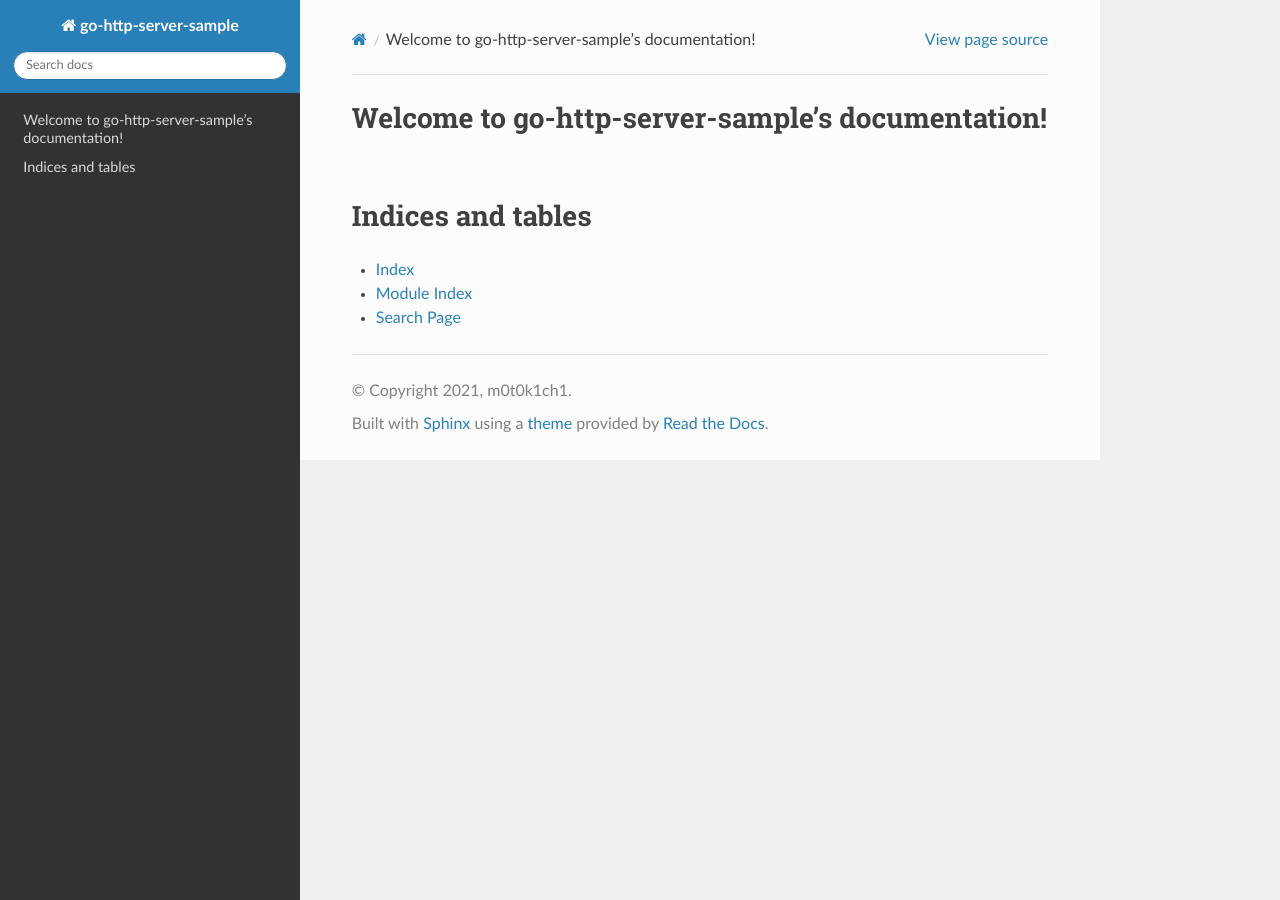
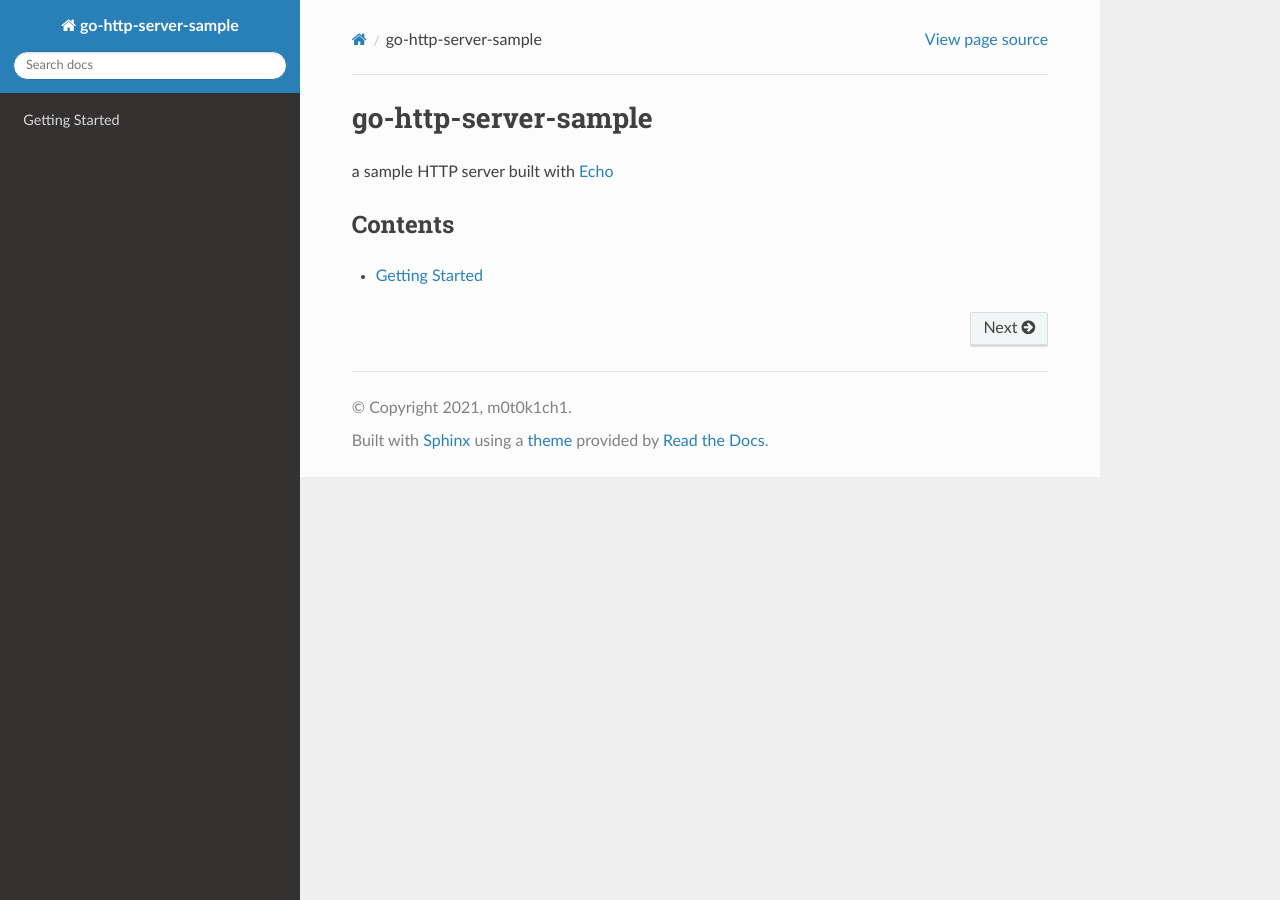
Before and after one commit to m0t0k1ch1/go-http-server-sample, a Sphinx documentation site: the page built from docs/index.rst, in a window 1280 px wide. Built offline with Sphinx 7.4.7 and the Read the Docs theme 2.0.0, drawn with Linux system fonts in a browser that asks for light colours.

Commit message:
[docs] update

```diff
--- a/docs/conf.py
+++ b/docs/conf.py
@@ -37,6 +37,8 @@ templates_path = ['_templates']
 # This pattern also affects html_static_path and html_extra_path.
 exclude_patterns = ['_build', 'Thumbs.db', '.DS_Store']
 
+pygments_style = 'sphinx'
+
 
 # -- Options for HTML output -------------------------------------------------
 
--- a/docs/index.rst
+++ b/docs/index.rst
@@ -1,20 +1,12 @@
-.. go-http-server-sample documentation master file, created by
-   sphinx-quickstart on Tue Feb  9 20:24:46 2021.
-   You can adapt this file completely to your liking, but it should at least
-   contain the root `toctree` directive.
+go-http-server-sample
+=====================
 
-Welcome to go-http-server-sample's documentation!
-=================================================
+a sample HTTP server built with `Echo <https://github.com/labstack/echo>`_
+
+Contents
+--------
 
 .. toctree::
-   :maxdepth: 2
-   :caption: Contents:
+   :maxdepth: 1
 
-
-
-Indices and tables
-==================
-
-* :ref:`genindex`
-* :ref:`modindex`
-* :ref:`search`
+   getting-started
```
Also changed, not shown: docs/getting-started.rst (added, +23 -0 lines).
